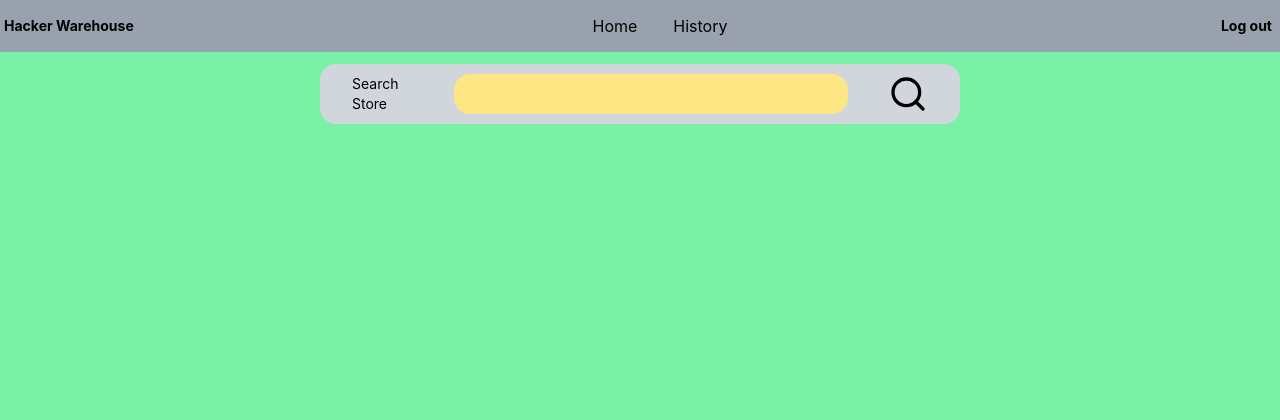
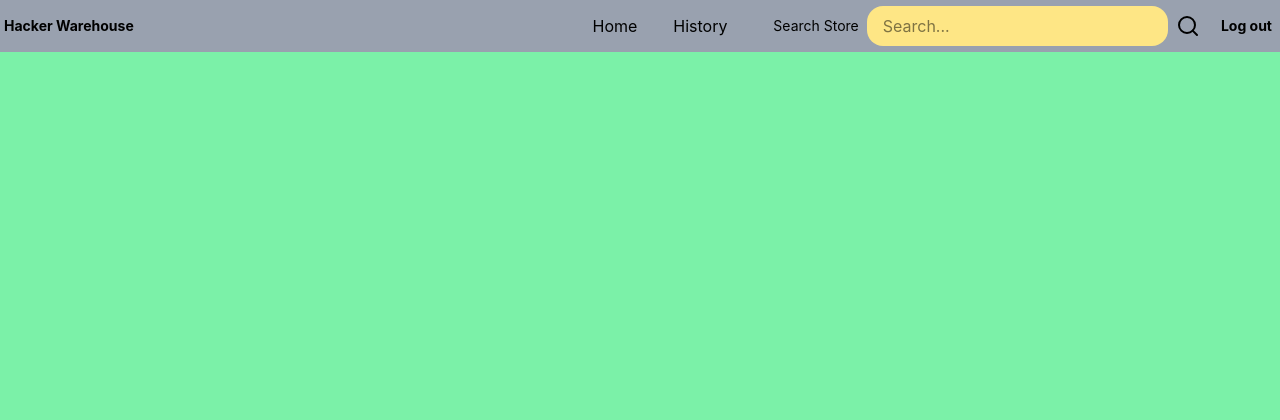
Before and after one commit to Vang-er/Hacker-Warehouse, a Django app: page /test/dash in a window 1280 px wide. Shown: the top 420 px of the page. Run offline with Django 5.2, Linux system fonts and the light colour scheme.

Commit message:
moved search bar from main page to the nav bar

```diff
--- a/front-end/index.html
+++ b/front-end/index.html
@@ -27,26 +27,31 @@
           History
         </button>
       </div>
+      <form class="absolute right-20 flex items-center gap-2 w-1/3">
+        <label class="text-sm whitespace-nowrap"> Search Store </label>
+
+        <div class="flex flex-1 items-center">
+          <input
+            type="search"
+            name="q"
+            placeholder="Search..."
+            class="min-w-0 flex-1 h-10 rounded-2xl bg-amber-200 px-4 outline-none"
+          />
+
+          <button
+            type="submit"
+            class="ml-2 cursor-pointer transition-transform duration-300 hover:scale-120"
+          >
+            <i data-lucide="search" class="h-6 w-6"></i>
+          </button>
+        </div>
+      </form>
       <button
         class="white text-sm font-bold absolute right-1 cursor-pointer hover:after:w-full after:absolute after:-bottom-1 after:left-0 after:h-0.5 after:w-0 after:bg-black after:transition-all after:duration-300 hover:bg-gray-600 px-1 py-1 rounded-md hover:scale-105 transition-colors duration-300 transition-transform hover:-translate-y-1"
       >
         Log out
       </button>
     </nav>
-    <div
-      class="bg-gray-300 w-1/2 h-15 rounded-2xl mt-3 mx-auto flex items-center justify-center"
-    >
-      <form class="flex items-center justify-center w-9/10">
-        <div class="text-sm w-fit">Search Store</div>
-        <input type="text" class="w-19/20 bg-amber-200 rounded-2xl h-10 m-10" />
-        <button
-          type="submit"
-          class="cursor-pointer hover:scale-120 transition-all duration-300"
-        >
-          <i data-lucide="search" class="w-10 h-10"></i>
-        </button>
-      </form>
-    </div>
     <div
       id="window"
       class="z-50 hidden mx-auto my-auto w-75 h-75 rounded-2xl bg-gray-500 fixed left-1/2 top-1/2 -translate-x-1/2 -translate-y-1/2"
@@ -60,13 +65,22 @@
         </button>
       </div>
       <div class="flex justify-around">
-      <div id="chooseadd" class=" rounded-2xl border absolute top-[20%] flex justify-center">
-        <button id="addcat" class=" cursor-pointer p-3 rounded-l-2xl">Add category / product</button>
-        <hr>
-        <button id="addstock" class="cursor-pointer border-l p-3 rounded-r-2xl">Add stock</button>
+        <div
+          id="chooseadd"
+          class="rounded-2xl border absolute top-[20%] flex justify-center"
+        >
+          <button id="addcat" class="cursor-pointer p-3 rounded-l-2xl">
+            Add category / product
+          </button>
+          <hr />
+          <button
+            id="addstock"
+            class="cursor-pointer border-l p-3 rounded-r-2xl"
+          >
+            Add stock
+          </button>
         </div>
       </div>
-
     </div>
     <button
       onclick="showwindow()"
@@ -75,15 +89,6 @@
       +
     </button>
     <div id="backdrop" class="hidden fixed inset-0 bg-black/40 z-40"></div>
-
-
-
-
-
-
-
-
-
   </body>
   <script>
     const swindow = document.getElementById("window");
@@ -93,8 +98,6 @@
     let stockpressed = false;
     let catpresser = false;
     let windowopen = true;
-
-
 
     /*
        addcat.addEventListener("click", () => {
@@ -142,9 +145,6 @@ addstock.addEventListener("click", () => {
       addcat.style.backgroundColor = "#6B7280";
     });
 
-
-
-
     function showwindow() {
       swindow.classList.remove("hidden");
       backdrop.classList.remove("hidden");
@@ -159,5 +159,4 @@ addstock.addEventListener("click", () => {
   <script>
     lucide.createIcons();
   </script>
-
 </html>
--- a/static/css/output.css
+++ b/static/css/output.css
@@ -225,6 +225,12 @@
   .right-3 {
     right: calc(var(--spacing) * 3);
   }
+  .right-10 {
+    right: calc(var(--spacing) * 10);
+  }
+  .right-20 {
+    right: calc(var(--spacing) * 20);
+  }
   .bottom-0 {
     bottom: 0px;
   }
@@ -312,6 +318,9 @@
   .table {
     display: table;
   }
+  .h-6 {
+    height: calc(var(--spacing) * 6);
+  }
   .h-10 {
     height: calc(var(--spacing) * 10);
   }
@@ -339,6 +348,12 @@
   .w-1\/2 {
     width: calc(1 / 2 * 100%);
   }
+  .w-1\/3 {
+    width: calc(1 / 3 * 100%);
+  }
+  .w-6 {
+    width: calc(var(--spacing) * 6);
+  }
   .w-9 {
     width: calc(var(--spacing) * 9);
   }
@@ -365,6 +380,12 @@
   }
   .w-full {
     width: 100%;
+  }
+  .min-w-0 {
+    min-width: 0px;
+  }
+  .flex-1 {
+    flex: 1;
   }
   .border-collapse {
     border-collapse: collapse;
@@ -423,6 +444,9 @@
   }
   .justify-center {
     justify-content: center;
+  }
+  .gap-2 {
+    gap: calc(var(--spacing) * 2);
   }
   .gap-3 {
     gap: calc(var(--spacing) * 3);
@@ -569,6 +593,9 @@
     --tw-font-weight: var(--font-weight-bold);
     font-weight: var(--font-weight-bold);
   }
+  .whitespace-nowrap {
+    white-space: nowrap;
+  }
   .text-black {
     color: var(--color-black);
   }
@@ -623,6 +650,10 @@
   .duration-300 {
     --tw-duration: 300ms;
     transition-duration: 300ms;
+  }
+  .outline-none {
+    --tw-outline-style: none;
+    outline-style: none;
   }
   @media (hover: hover) {
     .group-hover\:w-full:is(:where(.group):hover *) {
```
Lines whose indentation alone changed are shown as unchanged.
